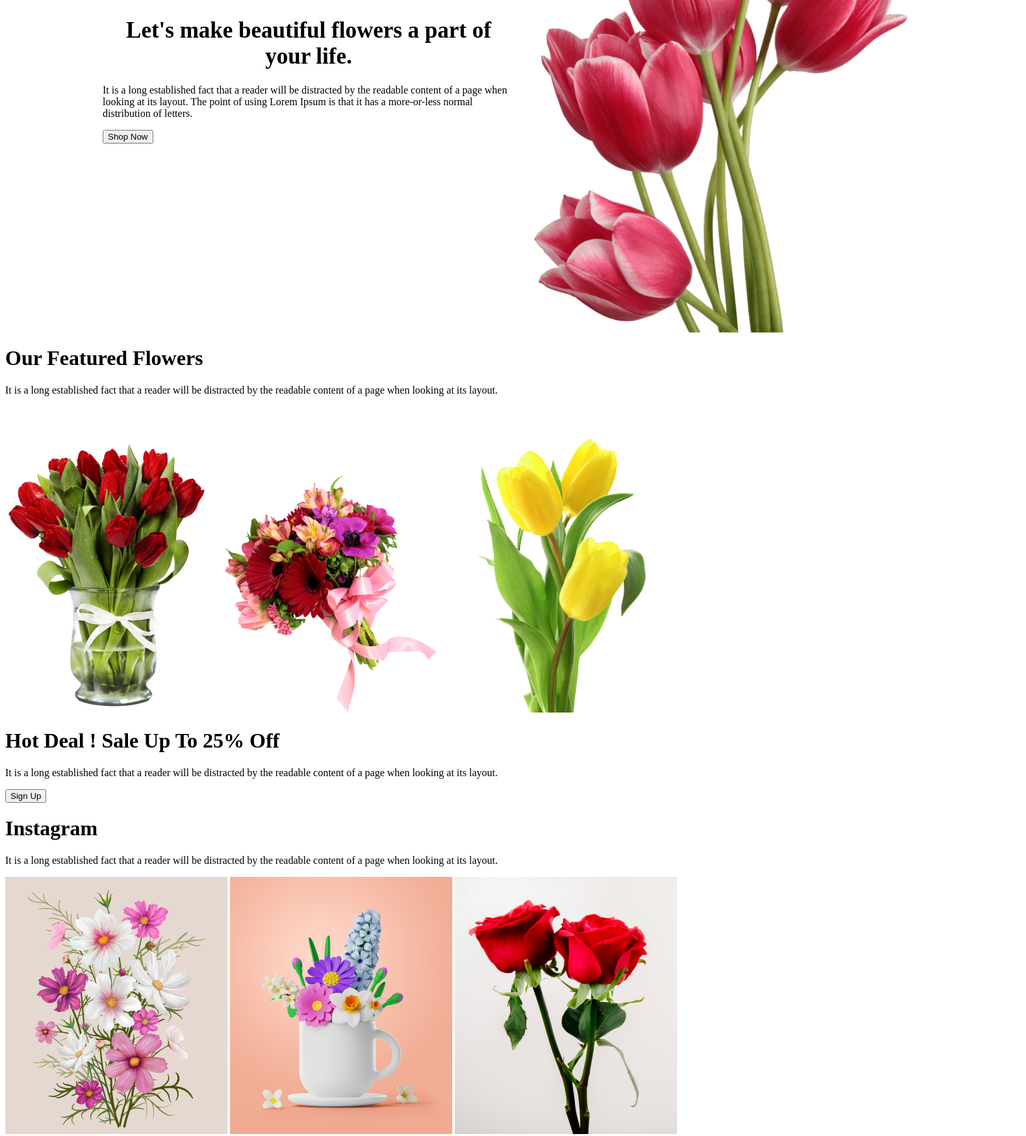
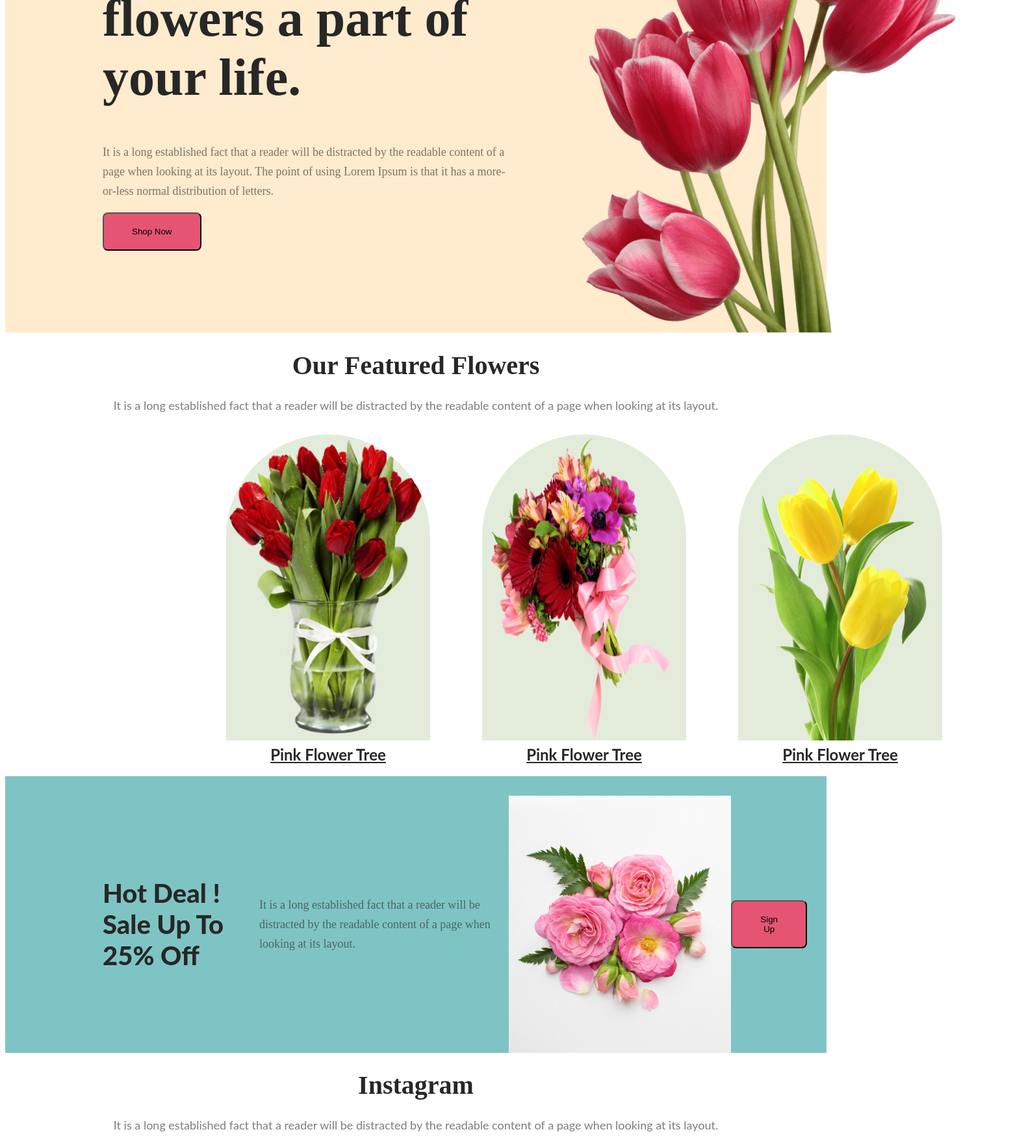
Before and after one commit to Sayid133/sayid-flower-shop-assignment, a plain HTML site: page index.html in a window 1280 px wide. Shown: the part 326-2075 px from the top of the page at 65% size, 1579 px wide, since content can reach past the window. Drawn offline with Linux system fonts and the light colour scheme.

Commit message:
html done

```diff
--- a/Styles/Style.css
+++ b/Styles/Style.css
@@ -1,20 +1,94 @@
-.hed{
-
-    text-align: center;
-    font-size: 35px;
-    font-weight: 700;
+.first-banner{
+    background-color: blanchedalmond;
+    padding: 30px 30px 0px 150px;
+    display: flex;
+    align-items: center;
+    justify-content: space-between;
+}
+.headline{
+    color: #272727;
+    font-size: 80px;
+    font-weight: 800;
+    display: flex;
+    width: 708px;
+    flex-direction: column;
+}
+.paragraph{
+    display: flex;
+    width: 634px;
+    color: rgba(39, 39, 39, 0.60);
+    font-size: 18px;
+    font-weight: 400;
+    line-height: 30px;
+}
+.btn{
+    border-radius: 8px;
+    background: #E55473;
+    padding: 20px 43px;
+    gap: 10px;
 }
 
-.pra{
+.section-title{
+    color: #272727;
+    text-align: center;
+    font-size: 40px;
+    font-weight: 800;}
 
-width: 634px;
-
-flex-shrink: 0;
+.description{
+    color: rgba(39, 39, 39, 0.60);
+    text-align: center;
+    font-family: Lato;
+    font-size: 18px;
+}
+.fig-text{
+    color: #272727;
+    text-align: center;
+    font-family: Lato;
+    font-size: 24px;
+    font-style: normal;
+    font-weight: 700;
+    line-height: 35px;
+    text-decoration-line: underline;
+}
+.image{
+    background: url(<path-to-image>), lightgray 50% / cover no-repeat;
+    width: 314px;
+    height: 471px;
+    border-radius: 300px 300px 0px 0px;
+    background: rgba(71, 125, 17, 0.15);
+}
+#image{
+     display: flex;
+     margin: 00px 300px;
+}
+.second-banner{
+    background-color: rgb(127, 196, 196);
+    padding: 30px 30px 0px 150px;
+    display: flex;
+    align-items: center;
+    justify-content: space-between;
+}
+.second-headline{
+    color: #272727;
+font-family: Lato;
+font-size: 40px;
+font-style: normal;
+font-weight: 800;
+line-height: normal;
+}
+.second-paragraph{
+    color: rgba(39, 39, 39, 0.60);
+    font-size: 18px;
+    font-weight: 400;
+    line-height: 30px;
 }
 
-
-.banner{
-    padding: 30px 30px 0px 150px;
-    display: flex;  align-items: center;
-    justify-content: space-between;
+.second-imgage{
+    width: 342px;
+    height: 396px;
+    flex-shrink: 0;
+    display: flex;
+    margin: 00px 200px;
 }
+.flower{margin: 30px;
+}
--- a/index.html
+++ b/index.html
@@ -8,51 +8,69 @@
 </head>
 <body>
     <header>
-        <div class="banner">
-            <div class="banner-content">
-                <h1 class="hed">Let's make beautiful flowers a part of your life.</h1>
-                <p class="pra">It is a long established fact that a reader will be distracted by the readable content of a page when looking at its layout. The point of using Lorem Ipsum is that it has a more-or-less normal distribution of letters.</p>
-                <button>Shop Now</button>
+        <div class="first-banner">
+            <div>
+                <h1 class="headline">Let's make beautiful flowers a part of your life.</h1>
+
+                <p class="paragraph">It is a long established fact that a reader will be distracted by the readable content of a page when looking at its layout. The point of using Lorem Ipsum is that it has a more-or-less normal distribution of letters.</p>
+                <button class="btn">Shop Now</button>
             </div>
-            <img class="img" src="image/pngwing 10.png" alt="flowers">
-
+            <img src="image/pngwing 10.png" alt="flowers">
         </div>
 
     </header>
+
     <main>
-        <h1>Our Featured Flowers</h1>
-        <p>It is a long established fact that a reader will be distracted by the readable content of a page when looking at its layout.</p>
+        <div>
+            <h1 class="section-title">Our Featured Flowers</h1>
+            <p class="description">It is a long established fact that a reader will be distracted by the readable content of a page when looking at its layout.</p>
+            <div id="image">
+                <figure>
+                    <img class="image" src="image/pngwing 8.png" alt="">
+                    <figcaption class="fig-text">Pink Flower Tree</figcaption>
+                </figure>
+                <figure>
+                    <img class="image" src="image/pngwing 5.png" alt="">
+                    <figcaption class="fig-text">Pink Flower Tree</figcaption>
+                </figure>
+                <figure>
+                    <img class="image" src="image/pngwing 7.png" alt="">
+                    <figcaption class="fig-text" >Pink Flower Tree</figcaption>
+                </figure>
+            </div>
+      </div>
 
-        <img src="image/pngwing 8.png" alt="">
-        <img src="image/pngwing 5.png" alt="">
-        <img src="image/pngwing 7.png" alt="">
+            <div class="second-banner">
+                <h1 class="second-headline">Hot Deal ! Sale Up To 25% Off</h1>
+                <p class="second-paragraph">It is a long established fact that a reader will be distracted by the readable content of a page when looking at its layout.</p>
+                <img src="image/Flower 01.png" alt="">
+                <button class="btn">Sign Up</button>
+            </div>
+
         <div>
+            <h1 class="section-title">Instagram</h1>
+            <p class="description">It is a long established fact that a reader will be distracted by the readable content of a page when looking at its layout.</p>
+            <div class="second-imgage">
+                <img class="flower" src="image/Rectangle 4.png" alt="">
+                <img class="flower" src="image/Rectangle 5.png" alt="">
+                <img class="flower" src="image/Rectangle 6.png" alt="">
+                <img class="flower" src="image/Flower 01.png" alt="">
+            </div>
+        </div>
 
-        </div>
-        <div sbannar>
-            <h1>Hot Deal ! Sale Up To 25% Off</h1>
-            <p>It is a long established fact that a reader will be distracted by the readable content of a page when looking at its layout.</p>
-            <button>Sign Up</button>
-        </div>
         <div>
-            <h1>Instagram</h1>
-            <p>It is a long established fact that a reader will be distracted by the readable content of a page when looking at its layout.</p>
-            <img src="image/Rectangle 4.png" alt="">
-            <img src="image/Rectangle 5.png" alt="">
-            <img src="image/Rectangle 6.png" alt="">
-            <img src="image/Flower 01.png" alt="">
-        </div>
-        <div>
+            <h1 class="section-title">Get The Latest Deals</h1>
+            <p class="description">$30 coupon for first shopping</p>
             <img src="image/Rectangle 9.png" alt="">
         </div>
 
     </main>
     <footer>
-        <div>
-            <h1>FlowerShop</h1>
-            <p>It is a long established fact that a reader will be distracted by the readable content of a page when looking at its layout.</p>
+        <div class="thard-bannar">
+            <h1 class="section-title">FlowerShop</h1>
+            <p class="description">It is a long established fact that a reader will be distracted by the readable content of a page when looking at its layout.</p>
         </div>
-        <p>@2020-2023, FlowerShop.com. All rights reserved.</p>
+        <p class="description">@2020-2023, FlowerShop.com. All rights reserved.</p>
 
     </footer>
 
```
